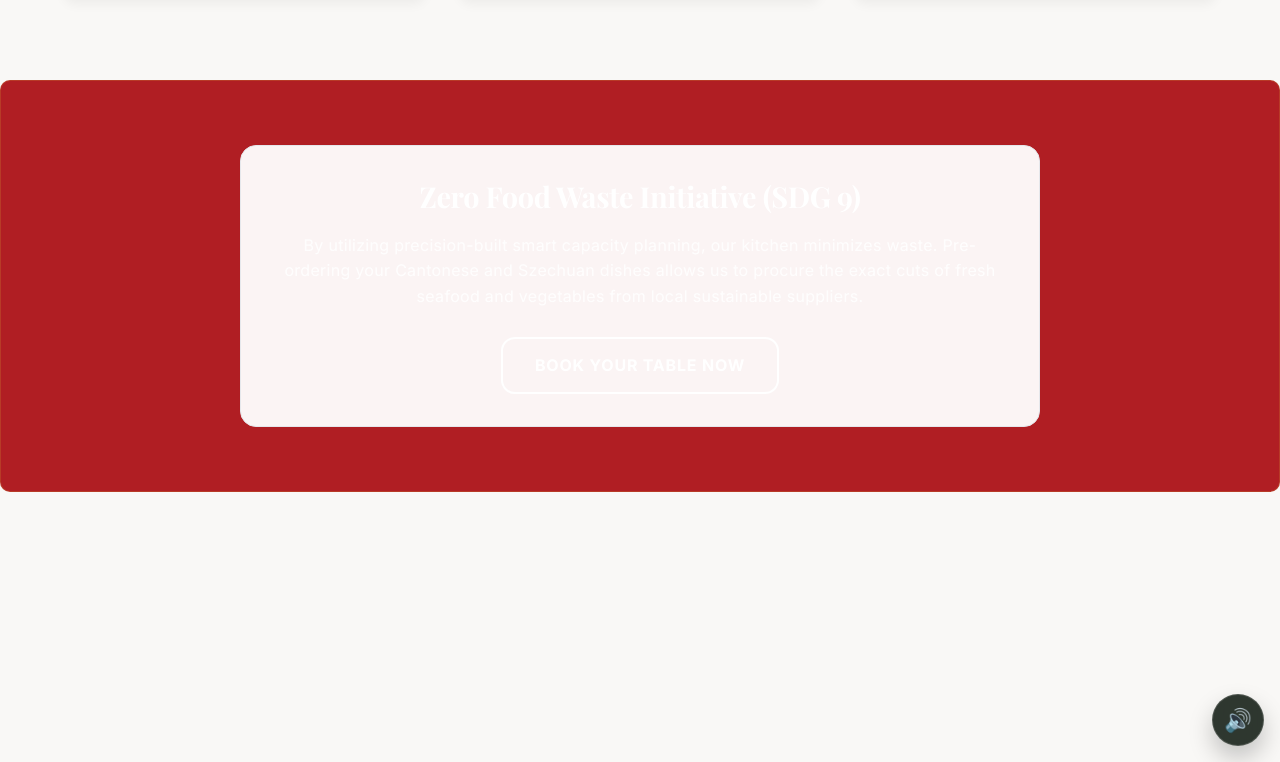
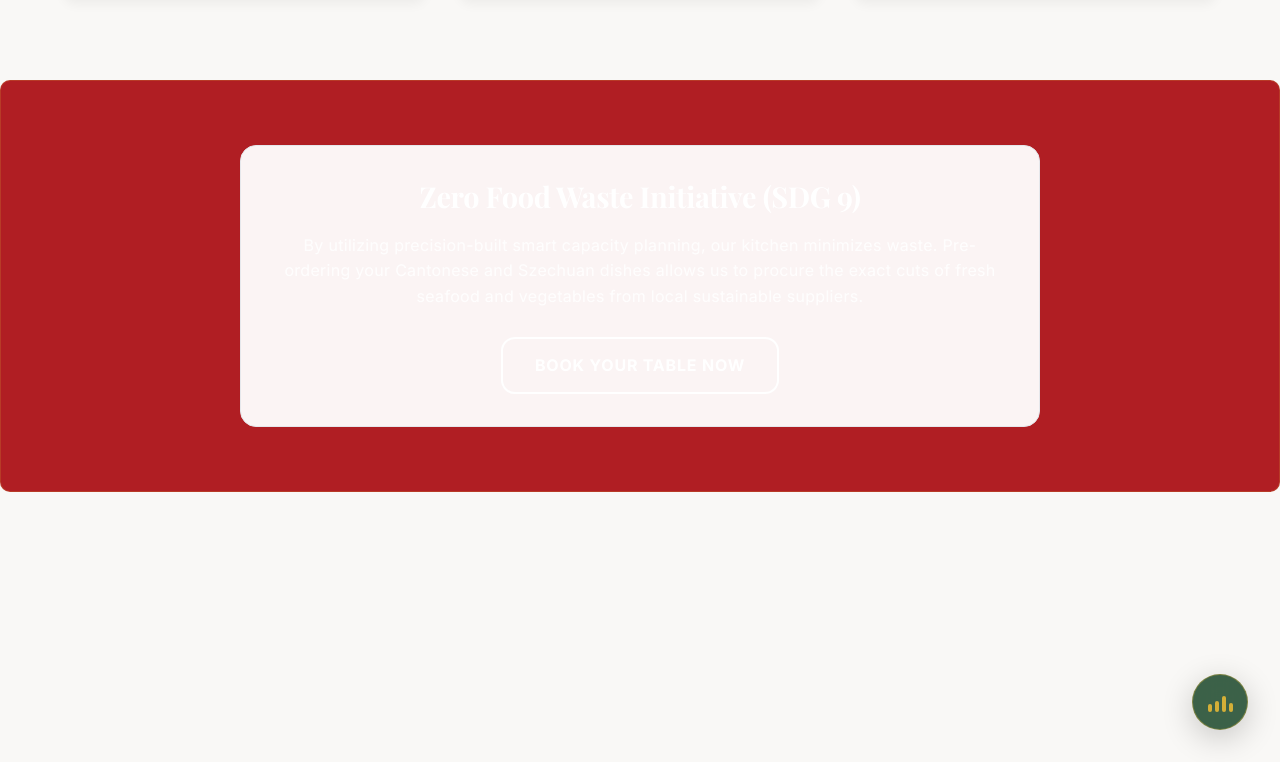
Before and after one commit to mirzu-code/Projek-CNI-test, a React (Vite) app: page /menu/chinese in a window 1280 px wide. Shown: the part 3153-3915 px from the top of the page. Built offline with nearby package versions, Linux system fonts and the light colour scheme; no server answers; the database is empty; a web font is replaced by a local one.

Commit message:
add song

```diff
--- a/src/components/BackgroundMusic.css
+++ b/src/components/BackgroundMusic.css
@@ -1,27 +1,99 @@
-.background-music-button {
+.music-player-container {
   position: fixed;
-  right: 1rem;
-  bottom: 1rem;
-  z-index: 999;
-  width: 52px;
-  height: 52px;
-  display: inline-flex;
+  bottom: 2rem;
+  right: 2rem;
+  z-index: 9000;
+  display: flex;
+  align-items: center;
+  gap: 0.5rem;
+}
+
+.music-toggle-btn {
+  background: rgba(26, 71, 42, 0.85); /* var(--primary-color) with opacity */
+  backdrop-filter: blur(12px);
+  -webkit-backdrop-filter: blur(12px);
+  border: 1px solid rgba(212, 175, 55, 0.4); /* var(--accent-color) */
+  border-radius: 50%;
+  width: 56px;
+  height: 56px;
+  display: flex;
   align-items: center;
   justify-content: center;
-  background: rgba(18, 28, 20, 0.88);
-  color: #fff;
-  border: 1px solid rgba(255, 255, 255, 0.16);
-  border-radius: 50%;
-  padding: 0;
-  font-size: 1.4rem;
   cursor: pointer;
-  box-shadow: 0 12px 24px rgba(0, 0, 0, 0.22);
-  backdrop-filter: blur(10px);
-  transition: transform 0.2s ease, background 0.2s ease, box-shadow 0.2s ease;
+  box-shadow: 0 8px 32px rgba(0, 0, 0, 0.2);
+  transition: all 0.3s cubic-bezier(0.16, 1, 0.3, 1);
+  color: #d4af37;
+  font-size: 1.5rem;
 }
 
-.background-music-button:hover {
-  transform: translateY(-2px);
-  background: rgba(18, 28, 20, 1);
-  box-shadow: 0 14px 28px rgba(0, 0, 0, 0.28);
+.music-toggle-btn:hover {
+  transform: translateY(-4px) scale(1.05);
+  box-shadow: 0 12px 40px rgba(212, 175, 55, 0.3);
+  background: rgba(15, 44, 25, 0.95);
+  border-color: rgba(212, 175, 55, 0.8);
 }
+
+.music-toggle-btn:active {
+  transform: translateY(0) scale(0.95);
+}
+
+.music-status-tooltip {
+  background: rgba(255, 255, 255, 0.95);
+  color: var(--primary-dark);
+  padding: 8px 16px;
+  border-radius: 20px;
+  font-size: 0.85rem;
+  font-weight: 600;
+  box-shadow: var(--shadow-md);
+  opacity: 0;
+  transform: translateX(10px);
+  transition: all 0.3s ease;
+  pointer-events: none;
+  border: 1px solid var(--muted-border);
+}
+
+.music-player-container:hover .music-status-tooltip {
+  opacity: 1;
+  transform: translateX(0);
+}
+
+/* Sound wave animation when playing */
+.sound-waves {
+  display: flex;
+  align-items: flex-end;
+  gap: 3px;
+  height: 20px;
+}
+
+.wave {
+  width: 4px;
+  background-color: #d4af37;
+  border-radius: 2px;
+  animation: equalize 1s infinite alternate ease-in-out;
+}
+
+.wave:nth-child(1) { height: 10px; animation-delay: 0.1s; }
+.wave:nth-child(2) { height: 20px; animation-delay: 0.3s; }
+.wave:nth-child(3) { height: 12px; animation-delay: 0.5s; }
+.wave:nth-child(4) { height: 16px; animation-delay: 0.2s; }
+
+.sound-waves.paused .wave {
+  animation: none;
+  height: 4px !important;
+  transition: height 0.3s ease;
+}
+
+@keyframes equalize {
+  0% { height: 6px; }
+  100% { height: 20px; }
+}
+
+@media (max-width: 768px) {
+  .music-player-container {
+    bottom: 1.5rem;
+    right: 1.5rem;
+  }
+  .music-status-tooltip {
+    display: none;
+  }
+}
--- a/src/components/BackgroundMusic.jsx
+++ b/src/components/BackgroundMusic.jsx
@@ -1,142 +1,86 @@
-import { useEffect, useRef, useState } from 'react';
+import { useState, useEffect, useRef } from 'react';
 import './BackgroundMusic.css';
 
 const BackgroundMusic = () => {
-  const [isMuted, setIsMuted] = useState(false);
-  const audioData = useRef(null);
+  const [isPlaying, setIsPlaying] = useState(false);
+  const [hasInteracted, setHasInteracted] = useState(false);
+  const audioRef = useRef(null);
 
   useEffect(() => {
+    // Create audio element using the downloaded MP3
+    audioRef.current = new Audio('/hotel_lobby.mp3');
+    audioRef.current.loop = true;
+    audioRef.current.volume = 0.4; // Soft background volume
+
+    // Try to auto-play (browsers will likely block this until interaction)
     const attemptAutoplay = async () => {
       try {
-        await startAudio();
+        await audioRef.current.play();
+        setIsPlaying(true);
       } catch (err) {
-        // Browser blocked autoplay; user can still toggle mute/unmute.
+        console.log('Autoplay blocked, waiting for user interaction');
       }
     };
 
     attemptAutoplay();
 
-    return () => {
-      if (audioData.current) {
-        audioData.current.oscs.forEach((osc) => osc.stop());
-        audioData.current.modulators?.forEach((mod) => mod.stop());
-        if (audioData.current.melodyInterval) {
-          clearInterval(audioData.current.melodyInterval);
-        }
-        if (audioData.current.noise) {
-          audioData.current.noise.stop();
-        }
-        audioData.current.context.close();
+    // Listen for any interaction to trigger play if it was blocked
+    const handleFirstInteraction = () => {
+      if (!hasInteracted && !isPlaying && audioRef.current) {
+        audioRef.current.play()
+          .then(() => setIsPlaying(true))
+          .catch(e => console.log('Playback failed', e));
+        setHasInteracted(true);
       }
     };
-  }, []);
 
-  const startAudio = async () => {
-    if (audioData.current || !window.AudioContext) {
-      return;
+    window.addEventListener('click', handleFirstInteraction);
+    window.addEventListener('keydown', handleFirstInteraction);
+    window.addEventListener('touchstart', handleFirstInteraction);
+
+    return () => {
+      if (audioRef.current) {
+        audioRef.current.pause();
+        audioRef.current = null;
       }
+      window.removeEventListener('click', handleFirstInteraction);
+      window.removeEventListener('keydown', handleFirstInteraction);
+      window.removeEventListener('touchstart', handleFirstInteraction);
+    };
+  }, [hasInteracted, isPlaying]);
 
-    const AudioContext = window.AudioContext || window.webkitAudioContext;
-    const context = new AudioContext();
-    const masterGain = context.createGain();
-    masterGain.gain.value = isMuted ? 0 : 0.02;
-    masterGain.connect(context.destination);
+  const togglePlay = (e) => {
+    e.stopPropagation(); // Prevent triggering the global interaction listener
+    if (!audioRef.current) return;
 
-    const filter = context.createBiquadFilter();
-    filter.type = 'lowpass';
-    filter.frequency.value = 1100;
-    filter.Q.value = 1.2;
-    filter.connect(masterGain);
-
-    const chord = [110, 138.59, 164.81, 220];
-    const oscs = chord.map((frequency) => {
-      const oscillator = context.createOscillator();
-      oscillator.type = 'triangle';
-      oscillator.frequency.value = frequency;
-      const gainNode = context.createGain();
-      gainNode.gain.value = 0.015;
-      oscillator.connect(gainNode);
-      gainNode.connect(filter);
-      oscillator.start();
-      return oscillator;
-    });
-
-    const slowLfo = context.createOscillator();
-    slowLfo.type = 'sine';
-    slowLfo.frequency.value = 0.06;
-    const lfoGain = context.createGain();
-    lfoGain.gain.value = 180;
-    slowLfo.connect(lfoGain);
-    lfoGain.connect(filter.frequency);
-    slowLfo.start();
-
-    const melody = context.createOscillator();
-    melody.type = 'sine';
-    melody.frequency.value = 329.63;
-    const melodyGain = context.createGain();
-    melodyGain.gain.value = 0.01;
-    melody.connect(melodyGain);
-    melodyGain.connect(masterGain);
-    melody.start();
-
-    const melodyNotes = [329.63, 293.66, 261.63, 246.94, 293.66, 329.63];
-    let melodyIndex = 0;
-    const melodyInterval = setInterval(() => {
-      melody.frequency.setValueAtTime(melodyNotes[melodyIndex], context.currentTime);
-      melodyIndex = (melodyIndex + 1) % melodyNotes.length;
-    }, 2800);
-
-    const noise = context.createBufferSource();
-    const buffer = context.createBuffer(1, context.sampleRate * 2, context.sampleRate);
-    const data = buffer.getChannelData(0);
-    for (let i = 0; i < data.length; i += 1) {
-      data[i] = (Math.random() * 2 - 1) * 0.01;
+    if (isPlaying) {
+      audioRef.current.pause();
+      setIsPlaying(false);
+    } else {
+      audioRef.current.play()
+        .then(() => setIsPlaying(true))
+        .catch(err => console.error("Could not play audio", err));
     }
-    noise.buffer = buffer;
-    noise.loop = true;
-    const noiseGain = context.createGain();
-    noiseGain.gain.value = 0.0025;
-    noise.connect(noiseGain);
-    noiseGain.connect(masterGain);
-    noise.start();
-
-    await context.resume();
-
-    audioData.current = {
-      context,
-      oscs,
-      melody,
-      noise,
-      modulators: [slowLfo],
-      masterGain,
-      melodyInterval,
-    };
   };
 
-  const toggleMute = async () => {
-    if (!audioData.current) {
-      await startAudio();
-      return;
-    }
-
-    const nextMuted = !isMuted;
-    audioData.current.masterGain.gain.value = nextMuted ? 0 : 0.02;
-    setIsMuted(nextMuted);
-  };
-
-  const icon = isMuted ? '🔇' : '🔊';
-  const label = isMuted ? 'Unmute background music' : 'Mute background music';
-
   return (
+    <div className="music-player-container">
+      <div className="music-status-tooltip">
+        {isPlaying ? 'Lobby Music: On' : 'Lobby Music: Off'}
+      </div>
       <button
-      type="button"
-      className="background-music-button"
-      onClick={toggleMute}
-      aria-label={label}
-      title={label}
+        className="music-toggle-btn"
+        onClick={togglePlay}
+        aria-label={isPlaying ? 'Pause music' : 'Play music'}
       >
-      {icon}
+        <div className={`sound-waves ${!isPlaying ? 'paused' : ''}`}>
+          <div className="wave"></div>
+          <div className="wave"></div>
+          <div className="wave"></div>
+          <div className="wave"></div>
+        </div>
       </button>
+    </div>
   );
 };
 
--- a/src/pages/ChineseCuisine.jsx
+++ b/src/pages/ChineseCuisine.jsx
@@ -4,7 +4,7 @@ import './ChineseCuisine.css';
 
 const ChineseCuisine = () => {
   const { items: cuisineItems } = useCuisineMenuItems(2);
-  const dishesInfo = cuisineItems.length > 0 ? cuisineItems : [
+  const fallbackDishes = [
     {
       value: 'steamed-fish',
       name: 'Ginger Onion Steamed Sea Bass',
@@ -87,6 +87,8 @@ const ChineseCuisine = () => {
       image: 'https://source.unsplash.com/featured/600x400/?steamed+fish+black+bean'
     }
   ];
+
+  const dishesInfo = [...cuisineItems, ...fallbackDishes.slice(cuisineItems.length)];
 
   return (
     <div className="cuisine-menu-page chinese-theme animate-fade-in">
--- a/src/pages/Desserts.jsx
+++ b/src/pages/Desserts.jsx
@@ -4,7 +4,7 @@ import './Desserts.css';
 
 const Desserts = () => {
   const { items: cuisineItems } = useCuisineMenuItems(6);
-  const dishesInfo = cuisineItems.length > 0 ? cuisineItems : [
+  const fallbackDishes = [
     {
       value: 'kuih-bingka-ubi',
       name: 'Kuih Bingka Ubi',
@@ -97,6 +97,8 @@ const Desserts = () => {
     }
   ];
 
+  const dishesInfo = [...cuisineItems, ...fallbackDishes.slice(cuisineItems.length)];
+
   return (
     <div className="cuisine-menu-page desserts-theme animate-fade-in">
       <div className="cuisine-container">
--- a/src/pages/IndianCuisine.jsx
+++ b/src/pages/IndianCuisine.jsx
@@ -4,7 +4,7 @@ import './IndianCuisine.css';
 
 const IndianCuisine = () => {
   const { items: cuisineItems } = useCuisineMenuItems(5);
-  const dishesInfo = cuisineItems.length > 0 ? cuisineItems : [
+  const fallbackDishes = [
     {
       value: 'lamb-biryani',
       name: 'Aromatic Lamb Shank Biryani',
@@ -87,6 +87,8 @@ const IndianCuisine = () => {
       image: 'https://source.unsplash.com/featured/600x400/?dal+makhani'
     }
   ];
+
+  const dishesInfo = [...cuisineItems, ...fallbackDishes.slice(cuisineItems.length)];
 
   return (
     <div className="cuisine-menu-page indian-theme animate-fade-in">
--- a/src/pages/JapaneseCuisine.jsx
+++ b/src/pages/JapaneseCuisine.jsx
@@ -3,7 +3,7 @@ import { useCuisineMenuItems } from '../hooks/useCuisineMenuItems';
 
 const JapaneseCuisine = () => {
   const { items: cuisineItems } = useCuisineMenuItems(3);
-  const dishesInfo = cuisineItems.length > 0 ? cuisineItems : [
+  const fallbackDishes = [
     {
       value: 'wagyu-ramen',
       name: 'Wagyu Beef Black Garlic Ramen',
@@ -86,6 +86,8 @@ const JapaneseCuisine = () => {
       image: 'https://source.unsplash.com/featured/600x400/?matcha+anmitsu'
     }
   ];
+
+  const dishesInfo = [...cuisineItems, ...fallbackDishes.slice(cuisineItems.length)];
 
   return (
     <div className="cuisine-menu-page japanese-theme animate-fade-in">
--- a/src/pages/MalayCuisine.jsx
+++ b/src/pages/MalayCuisine.jsx
@@ -71,7 +71,7 @@ const MalayCuisine = () => {
     }
   ];
 
-  const dishesInfo = cuisineItems.length > 0 ? cuisineItems : fallbackDishes;
+  const dishesInfo = [...cuisineItems, ...fallbackDishes.slice(cuisineItems.length)];
 
   return (
     <div className="cuisine-menu-page malay-theme animate-fade-in">
--- a/src/pages/WesternCuisine.jsx
+++ b/src/pages/WesternCuisine.jsx
@@ -3,7 +3,8 @@ import { useCuisineMenuItems } from '../hooks/useCuisineMenuItems';
 
 const WesternCuisine = () => {
   const { items: cuisineItems } = useCuisineMenuItems(4);
-  const dishesInfo = cuisineItems.length > 0 ? cuisineItems : [
+
+  const fallbackDishes = [
     {
       value: 'angus-steak',
       name: 'Black Angus Ribeye Steak',
@@ -86,6 +87,8 @@ const WesternCuisine = () => {
       image: 'https://source.unsplash.com/featured/600x400/?steak+pie'
     }
   ];
+
+  const dishesInfo = [...cuisineItems, ...fallbackDishes.slice(cuisineItems.length)];
 
   return (
     <div className="cuisine-menu-page western-theme animate-fade-in">
```
Also changed, not shown: src/hooks/useCuisineMenuItems.js (+11 -1 lines), 1 other file (tests, documents, lock files or other folders). Lines whose indentation alone changed are shown as unchanged.
